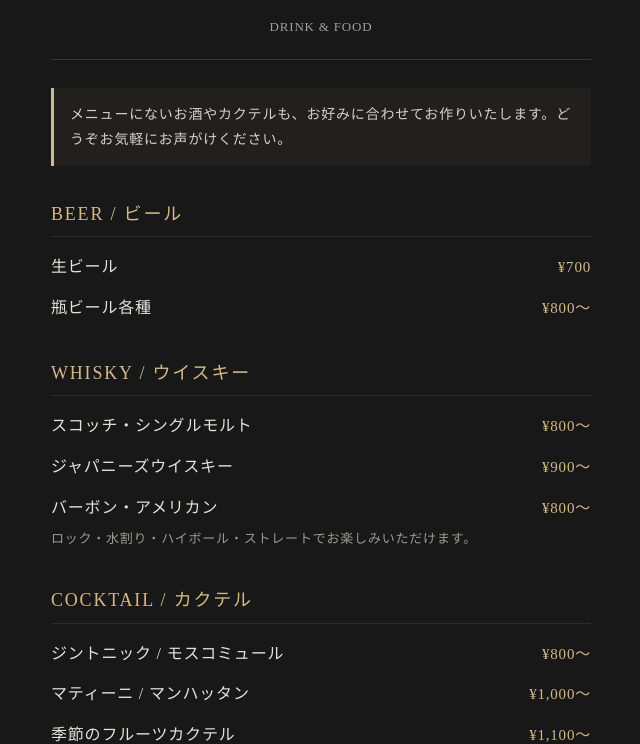
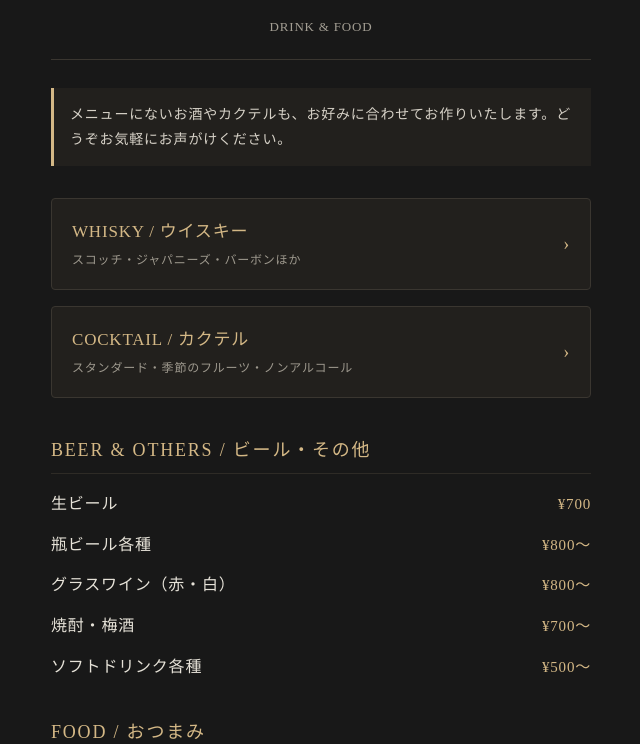
Before and after one commit to berrybar2002-dot/bar-menu, a plain HTML site: page index.html in a window 1280 px wide. Shown: the part 60-804 px from the top of the page, without its empty margins (319-959 px from the left). Drawn offline with Linux system fonts and the light colour scheme.

Commit message:
Update index.html

```diff
--- a/index.html
+++ b/index.html
@@ -44,6 +44,38 @@
       margin-bottom: 32px;
       color: #d6d1c7;
     }
+    .category-list {
+      display: flex;
+      flex-direction: column;
+      gap: 16px;
+      margin-bottom: 36px;
+    }
+    .category-btn {
+      display: flex;
+      justify-content: space-between;
+      align-items: center;
+      background-color: #22201d;
+      border: 1px solid #3a3630;
+      border-radius: 4px;
+      padding: 18px 20px;
+      color: #d4b886;
+      text-decoration: none;
+      font-size: 17px;
+      transition: background-color 0.2s;
+    }
+    .category-btn:active {
+      background-color: #2e2b26;
+    }
+    .category-sub {
+      display: block;
+      font-size: 12px;
+      color: #9e998e;
+      margin-top: 2px;
+    }
+    .arrow {
+      font-size: 18px;
+      color: #d4b886;
+    }
     section {
       margin-bottom: 34px;
     }
@@ -63,19 +95,11 @@
       margin-bottom: 12px;
       font-size: 16px;
     }
-    .item-name {
-      font-weight: normal;
-    }
     .item-price {
       color: #d4b886;
       font-size: 15px;
       white-space: nowrap;
       margin-left: 12px;
-    }
-    .item-desc {
-      font-size: 13px;
-      color: #9e998e;
-      margin: -8px 0 14px 0;
     }
     footer {
       text-align: center;
@@ -98,64 +122,44 @@
       メニューにないお酒やカクテルも、お好みに合わせてお作りいたします。どうぞお気軽にお声がけください。
     </div>
 
+    <div class="category-list">
+      <a href="whisky.html" class="category-btn">
+        <div>
+          WHISKY / ウイスキー
+          <span class="category-sub">スコッチ・ジャパニーズ・バーボンほか</span>
+        </div>
+        <span class="arrow">›</span>
+      </a>
+
+      <a href="cocktail.html" class="category-btn">
+        <div>
+          COCKTAIL / カクテル
+          <span class="category-sub">スタンダード・季節のフルーツ・ノンアルコール</span>
+        </div>
+        <span class="arrow">›</span>
+      </a>
+    </div>
+
     <section>
-      <h2>BEER / ビール</h2>
+      <h2>BEER &amp; OTHERS / ビール・その他</h2>
       <div class="item">
-        <span class="item-name">生ビール</span>
+        <span>生ビール</span>
         <span class="item-price">¥700</span>
       </div>
       <div class="item">
-        <span class="item-name">瓶ビール各種</span>
-        <span class="item-price">¥800〜</span>
-      </div>
-    </section>
-
-    <section>
-      <h2>WHISKY / ウイスキー</h2>
-      <div class="item">
-        <span class="item-name">スコッチ・シングルモルト</span>
+        <span>瓶ビール各種</span>
         <span class="item-price">¥800〜</span>
       </div>
       <div class="item">
-        <span class="item-name">ジャパニーズウイスキー</span>
-        <span class="item-price">¥900〜</span>
-      </div>
-      <div class="item">
-        <span class="item-name">バーボン・アメリカン</span>
-        <span class="item-price">¥800〜</span>
-      </div>
-      <p class="item-desc">ロック・水割り・ハイボール・ストレートでお楽しみいただけます。</p>
-    </section>
-
-    <section>
-      <h2>COCKTAIL / カクテル</h2>
-      <div class="item">
-        <span class="item-name">ジントニック / モスコミュール</span>
+        <span>グラスワイン（赤・白）</span>
         <span class="item-price">¥800〜</span>
       </div>
       <div class="item">
-        <span class="item-name">マティーニ / マンハッタン</span>
-        <span class="item-price">¥1,000〜</span>
-      </div>
-      <div class="item">
-        <span class="item-name">季節のフルーツカクテル</span>
-        <span class="item-price">¥1,100〜</span>
-      </div>
-      <p class="item-desc">ノンアルコールカクテルもお作りできます。</p>
-    </section>
-
-    <section>
-      <h2>WINE &amp; OTHERS / ワイン・その他</h2>
-      <div class="item">
-        <span class="item-name">グラスワイン（赤・白）</span>
-        <span class="item-price">¥800〜</span>
-      </div>
-      <div class="item">
-        <span class="item-name">焼酎・梅酒</span>
+        <span>焼酎・梅酒</span>
         <span class="item-price">¥700〜</span>
       </div>
       <div class="item">
-        <span class="item-name">ソフトドリンク各種</span>
+        <span>ソフトドリンク各種</span>
         <span class="item-price">¥500〜</span>
       </div>
     </section>
@@ -163,15 +167,15 @@
     <section>
       <h2>FOOD / おつまみ</h2>
       <div class="item">
-        <span class="item-name">ミックスナッツ / チョコレート</span>
+        <span>ミックスナッツ / チョコレート</span>
         <span class="item-price">¥500</span>
       </div>
       <div class="item">
-        <span class="item-name">チーズ盛り合わせ</span>
+        <span>チーズ盛り合わせ</span>
         <span class="item-price">¥1,000</span>
       </div>
       <div class="item">
-        <span class="item-name">生ハム・サラミ</span>
+        <span>生ハム・サラミ</span>
         <span class="item-price">¥900</span>
       </div>
     </section>
```
